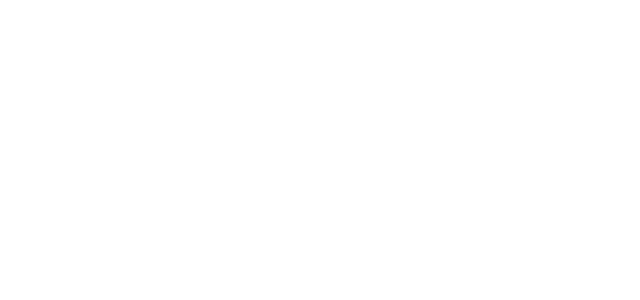
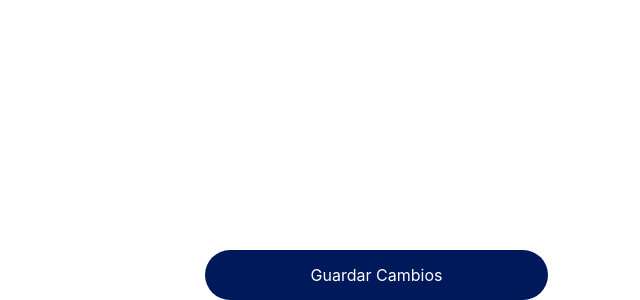
Before and after one commit to MINTIC2022-Web4/desarrollo-web-c4, a React (Vite) app in the folder frontend-focusDevs/: page /about in a window 1280 px wide. Shown: the part 1124-1424 px from the top of the page, without its empty margins (640-1280 px from the left). Before the commit the page ends 800 px from the top, so only its background shows below. Built offline with nearby package versions, Linux system fonts and the light colour scheme; a web font is replaced by a local one.

Commit message:
Aporte a formulario

```diff
--- a/frontend-focusDevs/src/App.jsx
+++ b/frontend-focusDevs/src/App.jsx
@@ -7,7 +7,7 @@
 import { Route, useLocation } from 'wouter'
 import About from './components/about/About'
 import Marcas from './components/marcas/Marcas'
-
+import Products from './components/ProductsForm/ProductsForm'
 function App() {
 
 
@@ -19,6 +19,7 @@
         <Route path="/about" component={About} />
         <Cart />
         <MessageCart />
+        <Products />
       </CartContextProvider>
     </>
   )
--- /dev/null
+++ b/frontend-focusDevs/src/components/ProductsForm/ProductsForm.jsx
@@ -0,0 +1,47 @@
+import './productsForm.css'
+
+const productsForm = () => {
+
+
+    return (
+
+
+
+        <>
+            <div>
+                <div className='formContainer'>
+                    <div className='row1'>
+Imagen
+                    </div>
+                    <div className='row2'>
+Nombre
+                    </div>
+                    <div className='row3'>
+
+                    </div>
+                    <div className='row4'>
+
+                    </div>
+                    <div className='row5'>
+
+                    </div>
+                    <div className='row6'>
+
+                    </div>
+                    <div className='row7'>
+
+                    </div>
+
+                </div>
+                <div className='buttonForm'>
+                    <div className='textButton'>
+                        Guardar Cambios
+                    </div>
+                </div>
+            </div>
+        </>
+    )
+
+
+}
+export default productsForm
--- /dev/null
+++ b/frontend-focusDevs/src/components/ProductsForm/productsForm.css
@@ -0,0 +1,64 @@
+.formContainer {
+    position: absolute;
+    width: 1005px;
+    height: 789px;
+    left: 191px;
+    top: 502px;
+
+}
+
+.formContainer {
+    display: flexionar;
+    flex-direction: fila;
+    flex-wrap: envolver;
+    justify-content: flex-start;
+    align-content: tramo;
+    align-items: stretch;
+}
+
+.flex-item:nth-child(1) {
+    order: 0;
+    flex: 1 1 auto;
+    align-self: auto;
+}
+
+.flex-item:nth-child(2) {
+    order: 0;
+    flex: 0 1 auto;
+    align-self: auto;
+}
+
+.flex-item:nth-child(3) {
+    order: 0;
+    flex: 0 1 auto;
+    align-self: auto;
+}
+
+.flex-item:nth-child(4) {
+    order: 0;
+    flex: 0 1 auto;
+    align-self: auto;
+}
+
+.buttonForm {
+    display: flex;
+    flex-direction: row;
+    justify-content: center;
+    align-items: center;
+    padding: 14px 10px;
+    gap: 10px;
+
+    position: absolute;
+    width: 343px;
+    height: 50px;
+    left: 845px;
+    top: 1374px;
+
+    background: #00195B;
+    border-radius: 26px;
+}
+
+.textButton {
+    color: #fff;
+
+}
```
